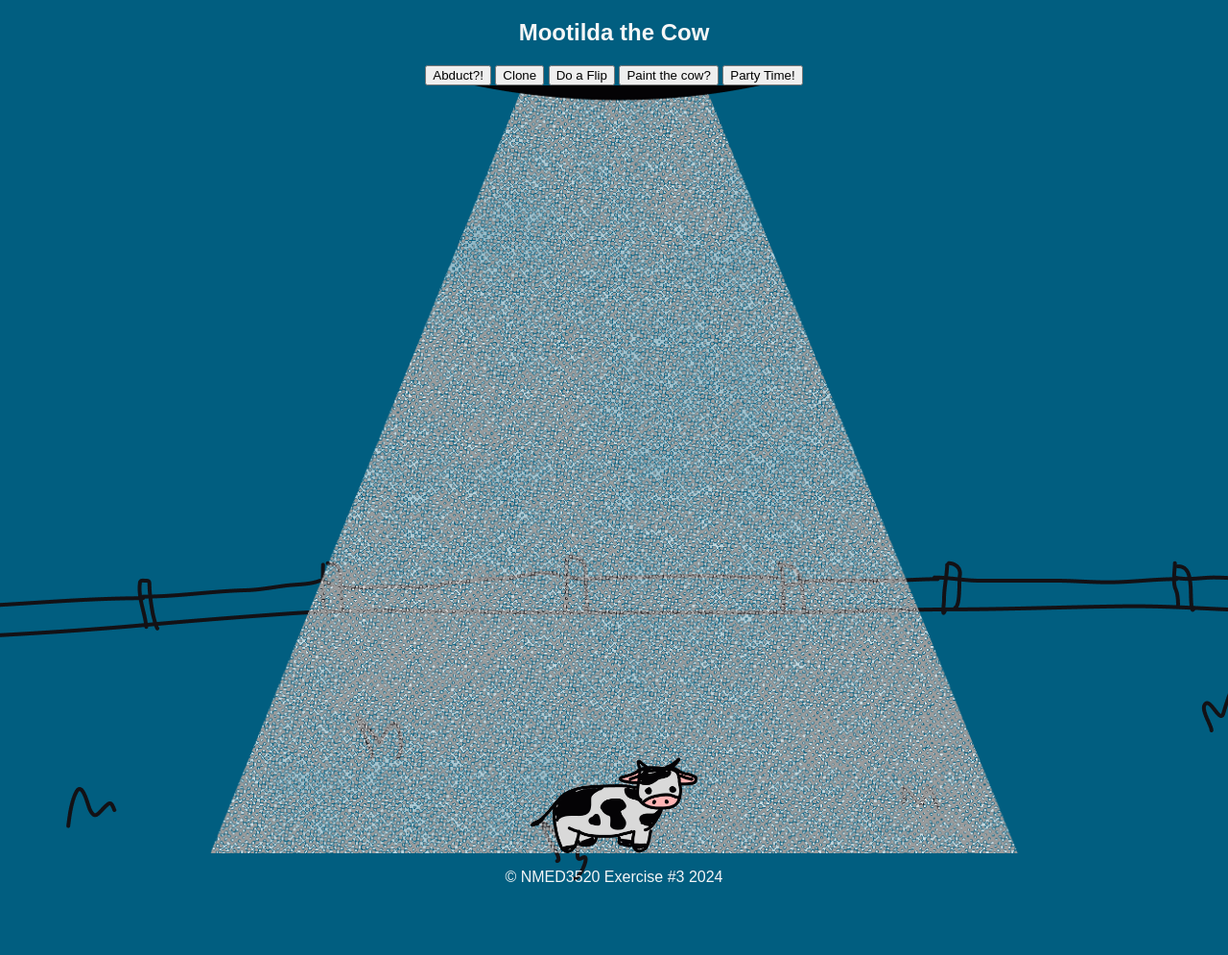
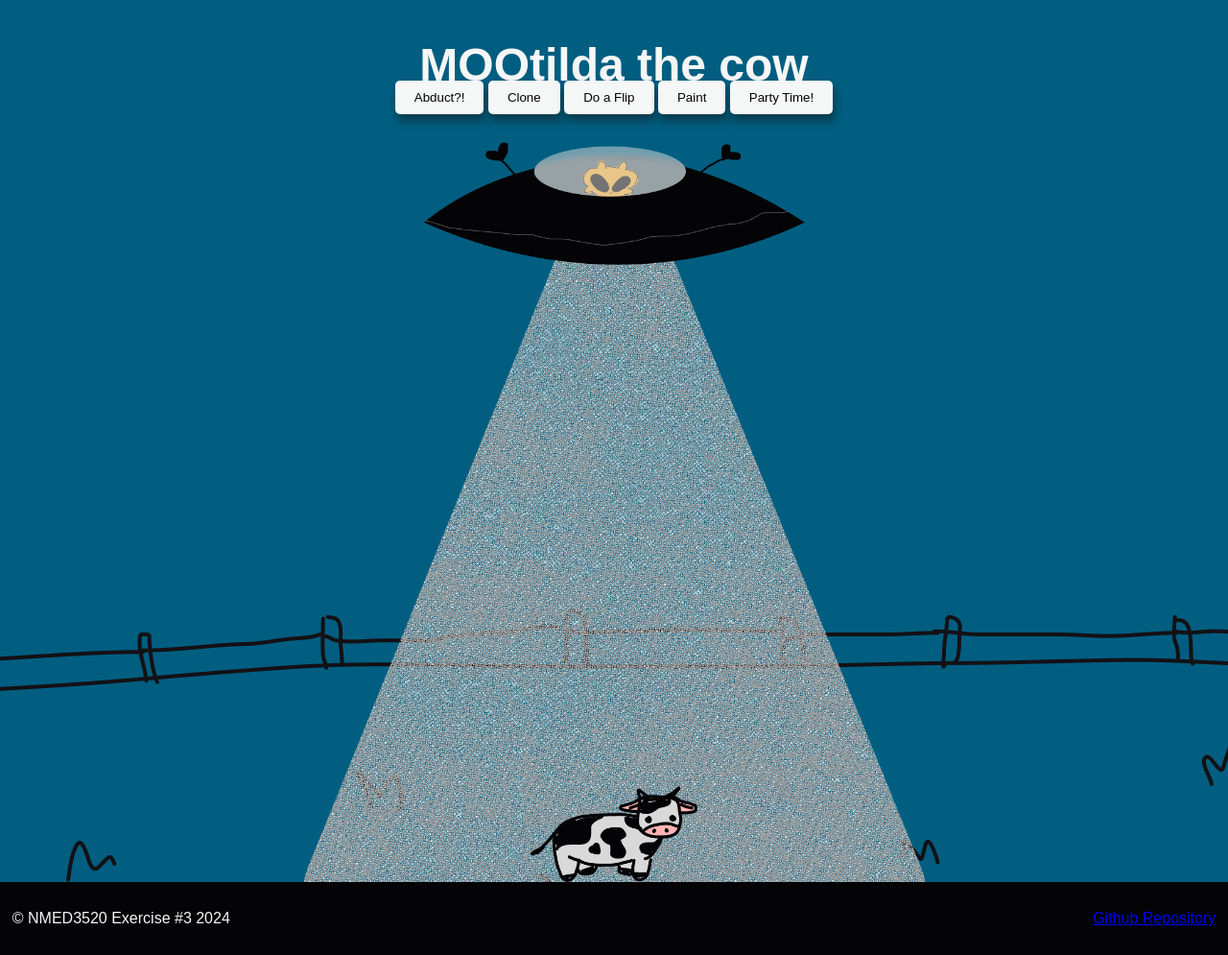
Before and after one commit to riccirich/Exercise3, a plain HTML site: page index.html in a window 1280 px wide. Shown: the whole page at 96% size. Before the commit the page ends 939 px from the top, so only its background shows below. Drawn offline with nearby package versions, Linux system fonts and the light colour scheme; a web font is replaced by a local one.

Commit message:
final fixes

```diff
--- a/css/style.css
+++ b/css/style.css
@@ -13,6 +13,10 @@ img {
     max-width: 100%;
 }
 
+header {
+    max-height: 36px;
+}
+
 body {
     background-color: var(--lapis);
     background-image: url(../images/background.png);
@@ -22,16 +26,46 @@ body {
     margin: 0;
     text-align: center;
     font-family: arial, sans-serif;
-    min-height: 100vh;
+
     display: flex;
     flex-direction: column;
+}
+
+h2 {
+    font-family: 'Moo Lah Lah', sans-serif;
+    font-size: 48px;
+}
+
+.ser {
+    font-family: Arial, Helvetica, sans-serif;
+}
+
+button {
+    padding: 10px 20px;
+    margin-top: 10px;
+    background-color: var(--white);
+    color: var(--black);
+    border: none;
+    border-radius: 5px;
+    cursor: pointer;
+    filter: drop-shadow(2px 7px 5px #1414147e);
+}
+
+button:hover,
+button:focus {
+    background-color: var(--gold);
+}
+
+.button-box {
+    padding-top: 3%;
+    justify-content: center;
 }
 
 .alien-box {
     background-image: url(../images/ufo.png);
     background-repeat: no-repeat;
-    background-position: center;
-    background-size: cover;
+    background-position: top;
+    background-size: contain;
     margin: 0 auto;
     min-height: 100vh;
 }
@@ -80,6 +114,13 @@ body {
     animation: party-colors 1s ease infinite;
 }
 
+footer {
+    background-color: var(--black);
+    display: flex;
+    justify-content: space-between;
+    padding: 1%;
+}
+
 @keyframes abduct {
     from {
         transform: translateY(0);
--- a/index.html
+++ b/index.html
@@ -5,31 +5,38 @@
         <meta charset="UTF-8">
         <meta name="viewport" content="width=device-width, initial-scale=1.0">
         <link rel="stylesheet" href="css/style.css">
+        <link rel="preconnect" href="https://fonts.googleapis.com">
+        <link rel="preconnect" href="https://fonts.gstatic.com" crossorigin>
+        <link
+            href="https://fonts.googleapis.com/css2?family=Moo+Lah+Lah&display=swap"
+            rel="stylesheet">
     </head>
 
     <body>
-        <header></header>
-
+        <header><h2>MOO<span class="ser">tilda the cow</span></h2></header>
         <main>
             <section class="message-box">
-                <h2>Mootilda the Cow</h2>
-                <button id="abduct-btn">Abduct?!</button>
-                <button id="clone-btn">Clone</button>
-                <button id="flip-btn">Do a Flip</button>
-                <button id="paint-btn">Paint the cow?</button>
-                <button id="party-btn">Party Time!</button>
+                <div class="button-box">
+                    <button class="button" id="abduct-btn">Abduct?!</button>
+                    <button class="button" id="clone-btn">Clone</button>
+                    <button class="button" id="flip-btn">Do a Flip</button>
+                    <button class="button" id="paint-btn">Paint</button>
+                    <button class="button" id="party-btn">Party Time!</button>
+                </div>
             </section>
             <section class="alien-box">
                 <div class="cow-box">
-                <div id="cow"></div>
-                <div id="cow01"></div>
-                <div id="cow02"></div>
+                    <div id="cow"></div>
+                    <div id="cow01"></div>
+                    <div id="cow02"></div>
                 </div>
             </section>
         </main>
 
         <footer>
             <p>© NMED3520 Exercise #3 2024</p>
+            <p><a href="https://github.com/riccirich/Exercise3">Github
+                    Repository</a></p>
         </footer>
         <script src="https://code.jquery.com/jquery-3.7.1.min.js"
             integrity="sha256-/JqT3SQfawRcv/BIHPThkBvs0OEvtFFmqPF/lYI/Cxo="
```
